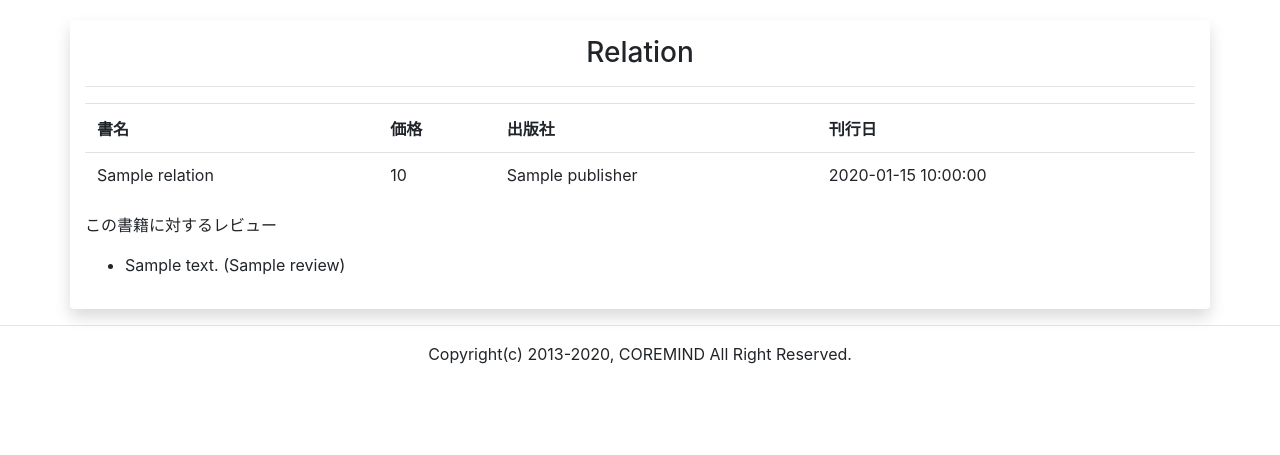
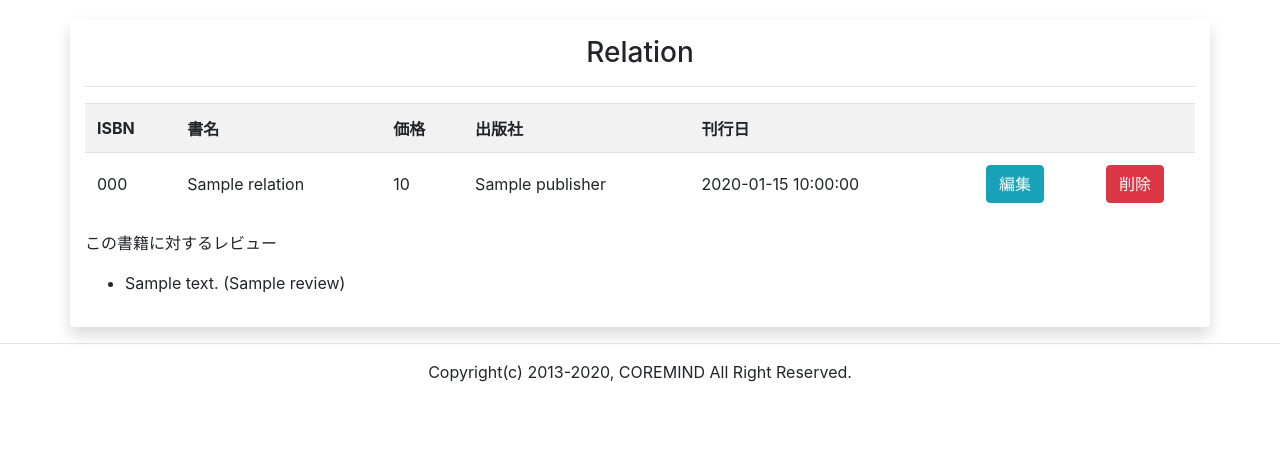
Before and after one commit to coremind-jp/study-laravel, a Laravel app: template resources/views/eloquent/relation.blade.php in a window 1280 px wide. Shown: the part 171-626 px from the top of the page. Run offline with Laravel 8, Linux system fonts and the light colour scheme; the template is opened without the code that fills it: most values are stand-ins (such as "Sample title", 1, 10 or a date in 2020).

Commit message:
change: refactor book components

```diff
--- /dev/null
+++ b/resources/views/components/book.blade.php
@@ -0,0 +1,24 @@
+@isset($patch)
+  <table class="table table-striped">
+    <tr>
+      <th class="align-middle">ISBN</th>
+      <th class="align-middle">書名</th>
+      <th class="align-middle">価格</th>
+      <th class="align-middle">出版社</th>
+      <th class="align-middle">刊行日</th>
+      <th colspan="2"></th>
+    </tr>
+    @each('components.book.item_patch', $records, 'record', 'components.book.empty')
+  </table>
+@else
+  <table class="table table-striped">
+    <tr>
+      <th class="align-middle">ISBN</th>
+      <th class="align-middle">書名</th>
+      <th class="align-middle">価格</th>
+      <th class="align-middle">出版社</th>
+      <th class="align-middle">刊行日</th>
+    </tr>
+    @each('components.book.item', $records, 'record', 'components.book.empty')
+  </table>
+@endisset
--- /dev/null
+++ b/resources/views/components/book/empty.blade.php
@@ -0,0 +1,3 @@
+<tr>
+  <td colspan="4" class="text-center align-middle">データは存在しません。</td>
+</tr>
--- /dev/null
+++ b/resources/views/components/book/item_patch.blade.php
@@ -0,0 +1,19 @@
+<tr>
+  <td class="align-middle">{{ $record->isbn }}</td>
+  <td class="align-middle">{{ $record->title }}</td>
+  <td class="align-middle">{{ $record->price }}</td>
+  <td class="align-middle">{{ $record->publisher }}</td>
+  <td class="align-middle">{{ $record->published }}</td>
+  <td class="align-middle text-center">
+    <form method="GET" action="/study/eloquent/books/{{ $record->id }}" class="d-inline">
+      <button type="submit" class="btn btn-info align-middle">編集</button>
+    </form>
+  </td>
+  <td class="align-middle text-center">
+    <form method="POST" action="/study/eloquent/books/{{ $record->id }}" class="d-inline">
+      @method('DELETE')
+      @csrf
+      <button type="submit" class="btn btn-danger">削除</button>
+    </form>
+  </td>
+</tr>
--- a/resources/views/eloquent/relation.blade.php
+++ b/resources/views/eloquent/relation.blade.php
@@ -2,23 +2,9 @@
 @section('title', 'Eloquent(Relation) Example')
 
 @section('main')
-
   @component('components.block', ['about' => 'Relation'])
     @foreach($relation as $record)
-      <table class="table">
-        <tr>
-          <th>書名</th>
-          <th>価格</th>
-          <th>出版社</th>
-          <th>刊行日</th>
-        </tr>
-        <tr>
-          <td>{{ $record->title }}</td>
-          <td>{{ $record->price }}</td>
-          <td>{{ $record->publisher }}</td>
-          <td>{{ $record->published }}</td>
-        </tr>
-      </table>
+      @component('components.book', ['records' => [$record]])@endcomponent
 
       <p>この書籍に対するレビュー</p>
       <ul>
@@ -28,5 +14,4 @@
       </ul>
     @endforeach
   @endcomponent
-
 @endsection
--- a/resources/views/subviews/book.blade.php
+++ /dev/null
@@ -1,6 +0,0 @@
-<tr>
-  <td>{{ $record->title }}</td>
-  <td>{{ $record->price }}</td>
-  <td>{{ $record->publisher }}</td>
-  <td>{{ $record->published }}</td>
-</tr>
--- a/resources/views/subviews/book_empty.blade.php
+++ /dev/null
@@ -1,3 +0,0 @@
-<tr>
-  <td colspan="4" style="text-align: center;">データは存在しません。</td>
-</tr>
```
Also changed, not shown: resources/views/components/book/item.blade.php (added, +7 -0 lines), resources/views/eloquent/index.blade.php (+9 -31 lines).
